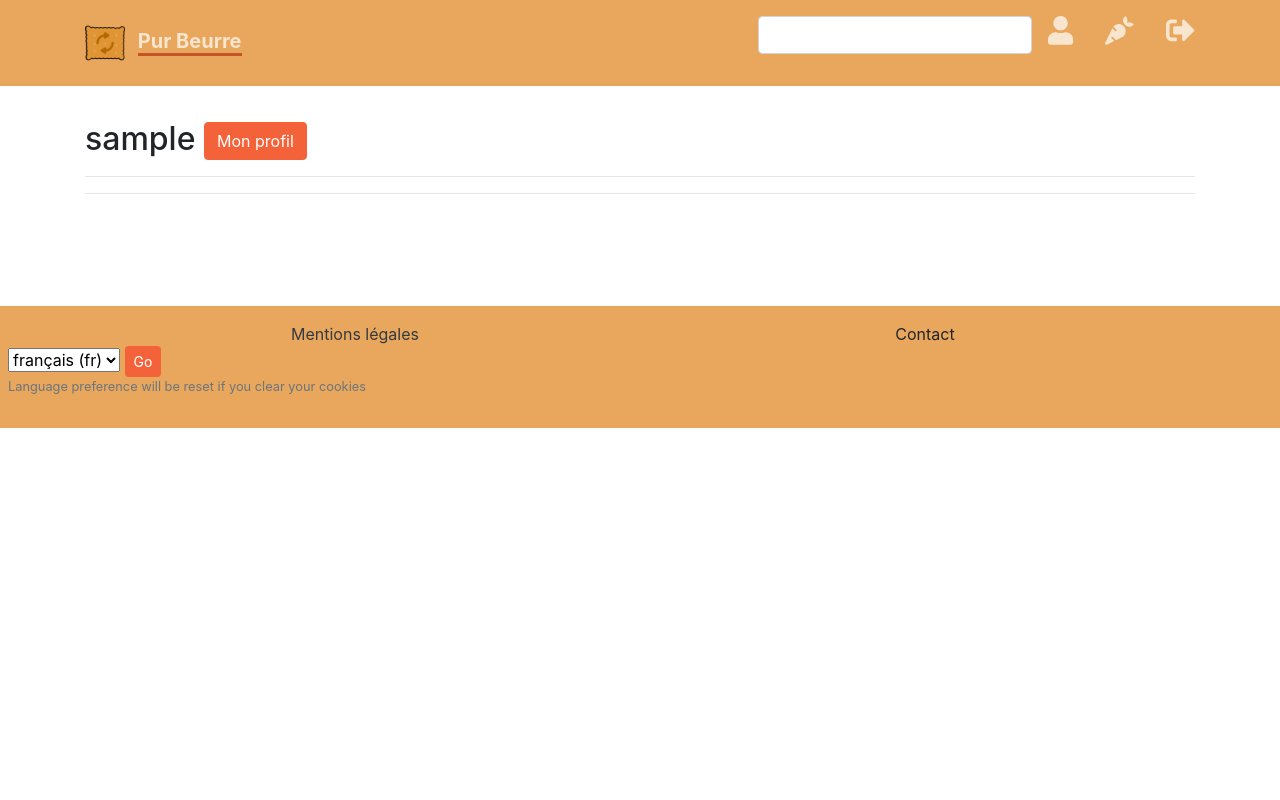
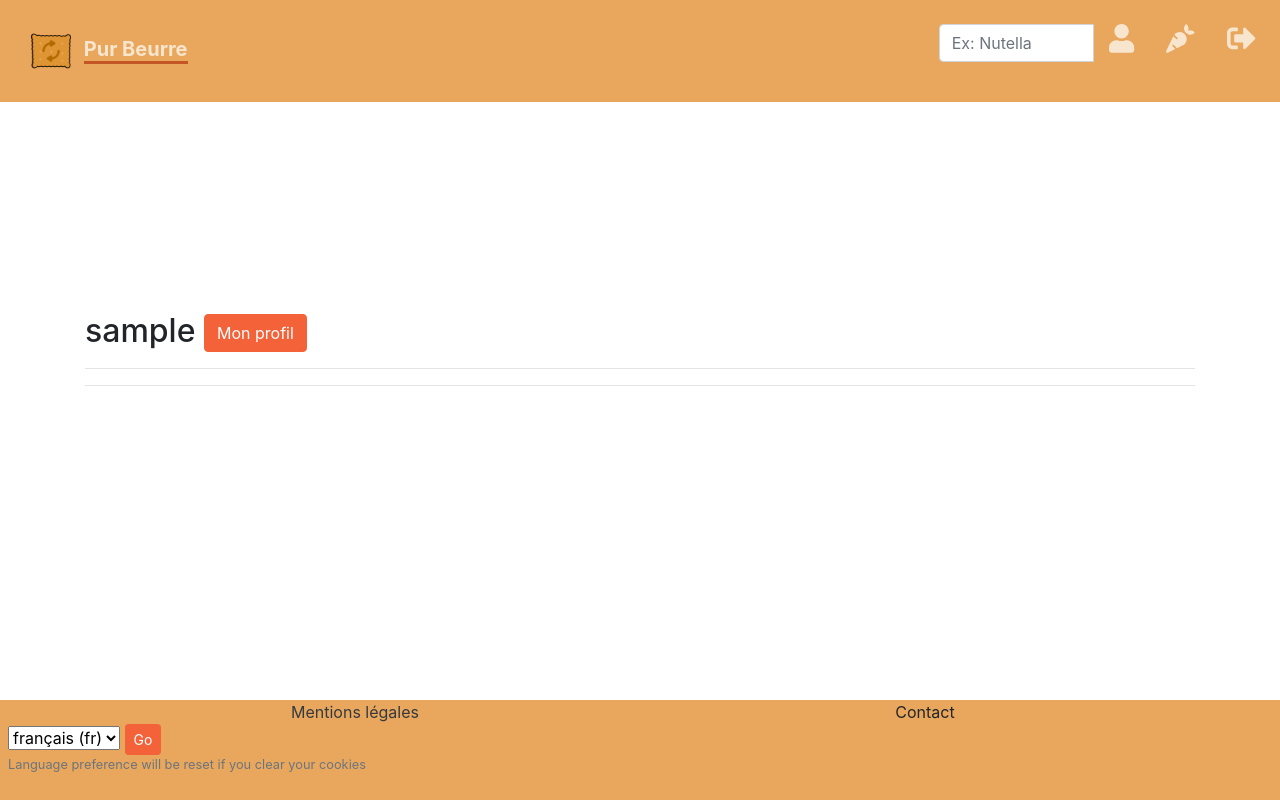
Before and after one commit to gaetangr/P8_pur_beurre, a Django app: a page that uses purbeurre/templates/base.html in a window 1280 px wide. Run offline with Django 3.2, Linux system fonts and the light colour scheme; the visitor is signed in with stand-in values (Sample User, id 1); data comes from the database, SQL or seed files in the repository; some libraries are stand-ins or nearby versions.

Commit message:
Fix layout

```diff
--- a/purbeurre/templates/base.html
+++ b/purbeurre/templates/base.html
@@ -12,14 +12,17 @@
     />
     <meta name="author" content="Gaëtan GR" />
     <!-- Favicon-->
-  <link rel="stylesheet" href="//code.jquery.com/ui/1.12.1/themes/smoothness/jquery-ui.css">
-  <script src="//code.jquery.com/jquery-1.12.4.js"></script>
-  <script src="//code.jquery.com/ui/1.12.1/jquery-ui.js"></script>
-    <link rel="icon" href="{% static 'assets/img/favicon.png' %}" />
     <link href="{% static 'css/styles.css' %}" rel="stylesheet" />
 
     <script src="https://use.fontawesome.com/releases/v5.15.1/js/all.js" crossorigin="anonymous"></script>
-
+<style>
+  footer {
+    position: fixed;
+    height: 100px;
+    bottom: 0;
+    width: 100%;
+}
+</style>
   </head>
 
   <body id="page-top" class="d-flex flex-column min-vh-100">
@@ -36,7 +39,7 @@
 
     <!-- Footer and legals informations  -->
 
-    <footer class="py-3 footer" style="background-color: #e8a75d">
+    <footer class="fixed-bottom"style="background-color: #e8a75d">
       <div class="container">
         <div class="row">
 
@@ -77,8 +80,10 @@ $( "#autocomplete" ).autocomplete({
 </script> -->
 
 
-<script src="https://cdn.jsdelivr.net/npm/popper.js@1.16.0/dist/umd/popper.min.js" integrity="sha384-Q6E9RHvbIyZFJoft+2mJbHaEWldlvI9IOYy5n3zV9zzTtmI3UksdQRVvoxMfooAo" crossorigin="anonymous"></script>
-<script src="https://stackpath.bootstrapcdn.com/bootstrap/4.4.1/js/bootstrap.min.js" integrity="sha384-wfSDF2E50Y2D1uUdj0O3uMBJnjuUD4Ih7YwaYd1iqfktj0Uod8GCExl3Og8ifwB6" crossorigin="anonymous"></script>
-<script src="https://code.jquery.com/ui/1.12.0/jquery-ui.min.js" integrity="sha256-eGE6blurk5sHj+rmkfsGYeKyZx3M4bG+ZlFyA7Kns7E=" crossorigin="anonymous"></script>
+ <script type="text/javascript" src="//www.3dcart.com/lp/cookie-law-generator/cookie.js?skin=cookielaw4&amp;box_radius=0&amp;animation=shake&amp;learnmore=En%20savoir%20plus&amp;morelink=https://www.cnil.fr/fr/reglement-europeen-protection-donnees&amp;accept_text=Continuer&amp;msg=Nous%20utilisons%20des%20cookies%20pour%20vous%20garantir%20la%20meilleure%20exp%C3%A9rience%20sur%20notre%20site.%20Si%20vous%20continuez%20%C3%A0%20utiliser%20ce%20dernier%2C%20nous%20consid%C3%A9rerons%20que%20vous%20acceptez%20l'utilisation%20des%20cookies.%20"></script>
+    <script src="https://code.jquery.com/jquery-3.3.1.slim.min.js" integrity="sha384-q8i/X+965DzO0rT7abK41JStQIAqVgRVzpbzo5smXKp4YfRvH+8abtTE1Pi6jizo" crossorigin="anonymous"></script>
+    <script src="https://cdnjs.cloudflare.com/ajax/libs/popper.js/1.14.6/umd/popper.min.js" integrity="sha384-wHAiFfRlMFy6i5SRaxvfOCifBUQy1xHdJ/yoi7FRNXMRBu5WHdZYu1hA6ZOblgut" crossorigin="anonymous"></script>
+    <script src="https://stackpath.bootstrapcdn.com/bootstrap/4.2.1/js/bootstrap.min.js" integrity="sha384-B0UglyR+jN6CkvvICOB2joaf5I4l3gm9GU6Hc1og6Ls7i6U/mkkaduKaBhlAXv9k" crossorigin="anonymous"></script>
+
   </body>
 </html>
--- a/purbeurre/templates/pages/nav.html
+++ b/purbeurre/templates/pages/nav.html
@@ -10,6 +10,7 @@
                             <span class="ml-2" style="border-bottom: solid 3px #C45525;">Pur Beurre</span>
                         </a>
                     </div>
+                    </div>
                 </div>
                 <button class="navbar-toggler navbar-toggler-right" type="button" data-toggle="collapse" data-target="#navbarResponsive" aria-controls="navbarResponsive" aria-expanded="false" aria-label="Toggle navigation">
                     <span class="navbar-toggler-icon"></span>
@@ -17,18 +18,26 @@
 
 
                   <!-- Navigation links -->
-              <div class="collapse navbar-collapse" id="navbarNav">
+              <div class="collapse navbar-collapse text-right" id="navbarResponsive">
         <ul class="navbar-nav mr-auto">
             <li class="nav-item active">
 
         </ul>
-        <ul class="navbar-nav">
-               <form class="search-form" action="/products/substitutes/" method="get">
-
-
-<div id="div_id_search" class="form-group"> <div class=""> <input type="text" name="search" class="textinput textInput form-control" required id="id_search"> </div> </div>
-
-                            </form>
+        <ul class="navbar-nav ml-auto pr-2 my-2">
+               <form action="{% url 'products:prod' %}" method="get">
+            <div class="input-group input-group mb-3">
+              <input
+                id="autocomplete"
+                class="search-input form-control secondary-search"
+                type="text"
+                placeholder="Ex: Nutella"
+                aria-label="Search"
+                name="product_search"
+              />
+              <div class="input-group-append">
+              </div>
+            </div>
+          </form>
            {% if request.user.is_authenticated %}
 
               <li class="nav-item ">
--- a/purbeurre/templates/users/fav_detail.html
+++ b/purbeurre/templates/users/fav_detail.html
@@ -43,7 +43,7 @@ Favoris de: {{object.username }}{% endblock %}
 {% endfor %}
 
 </div>
-
+</div>
 
 
 {% endblock content %}
--- a/purbeurre/templates/users/user_detail.html
+++ b/purbeurre/templates/users/user_detail.html
@@ -2,8 +2,8 @@
 {% block title %}
 User: {{object.username }}{% endblock %} {% block content %}
 <div class="container mt-5 mb-5 pt-5 pb-5">
-  <div class="row">
-    <div class="col-sm-12">
+  <div class="row mt-5 mb-5 pt-5 pb-5">
+    <div class="col-sm-12 mt-5 mb-5 pt-5 pb-5">
       <h2>{{ object.username }}  <a class="btn btn-primary" href="{% url 'users:update' %}" role="button"
         >Mon profil</a
       >
@@ -31,4 +31,5 @@ User: {{object.username }}{% endblock %} {% block content %}
   <!-- End Action buttons -->
   {% endif %}
 </div>
+
 {% endblock content %}
```
Also changed, not shown: purbeurre/templates/products/product.html (+15 -13 lines), purbeurre/templates/products/product_detail.html (+11 -25 lines), purbeurre/templates/products/product_list.html (deleted, +0 -33 lines).
